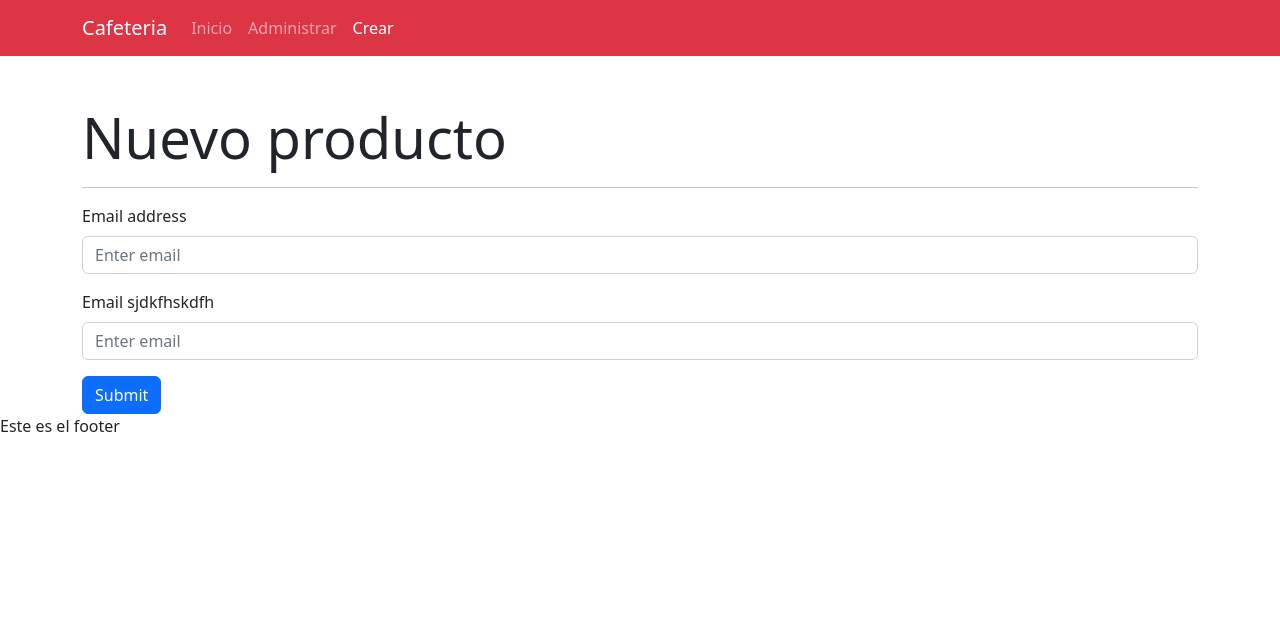
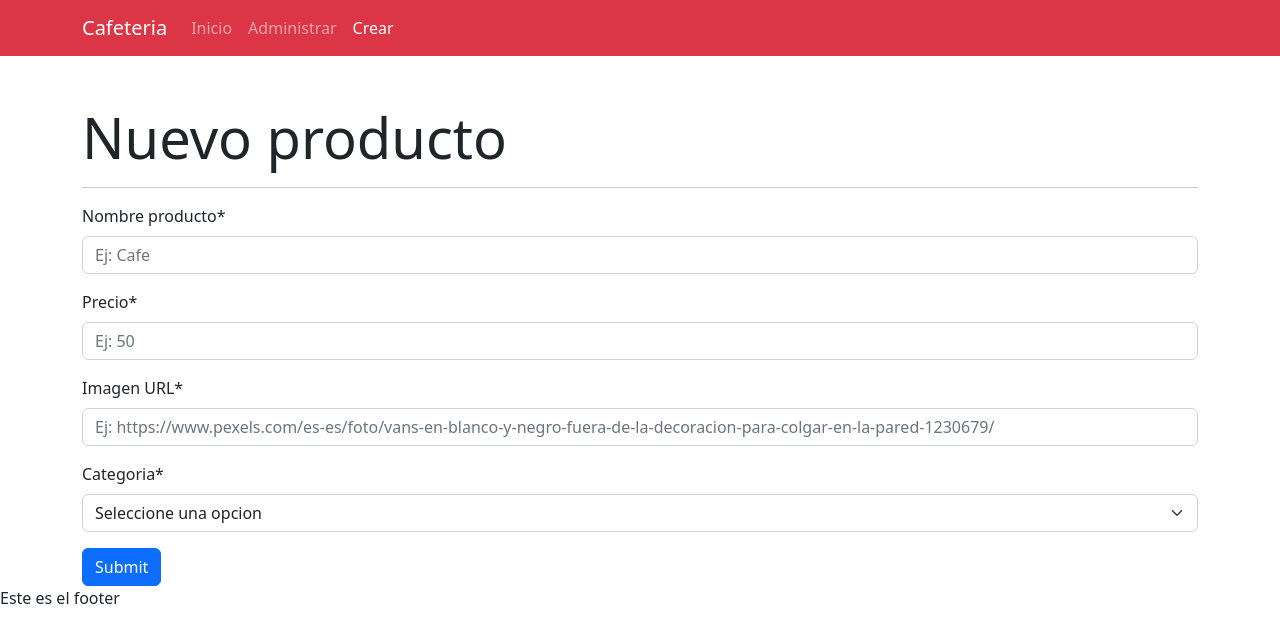
Before and after one commit to rollingcodeschool/Crudc2i, a React (Create React App) app: page /administrar/crear in a window 1280 px wide. Shown: the top 642 px of the page. Built offline with nearby package versions, Linux system fonts and the light colour scheme.

Commit message:
agregamos el maquetado del form

```diff
--- a/src/components/views/producto/CrearProducto.js
+++ b/src/components/views/producto/CrearProducto.js
@@ -7,15 +7,29 @@ const CrearProducto = () => {
       <h1 className="display-4 mt-5">Nuevo producto</h1>
       <hr />
       <Form>
-        <Form.Group className="mb-3" controlId="formBasicEmail">
-          <Form.Label>Email address</Form.Label>
-          <Form.Control type="email" placeholder="Enter email" />
+        <Form.Group className="mb-3" controlId="formNombreProdcuto">
+          <Form.Label>Nombre producto*</Form.Label>
+          <Form.Control type="text" placeholder="Ej: Cafe" />
         </Form.Group>
-        <Form.Group className="mb-3" controlId="formNuevo">
-          <Form.Label>Email sjdkfhskdfh</Form.Label>
-          <Form.Control type="email" placeholder="Enter email" />
+        <Form.Group className="mb-3" controlId="formPrecio">
+          <Form.Label>Precio*</Form.Label>
+          <Form.Control type="text" placeholder="Ej: 50" />
         </Form.Group>
-
+        <Form.Group className="mb-3" controlId="formPrecio">
+          <Form.Label>Imagen URL*</Form.Label>
+          <Form.Control
+            type="text"
+            placeholder="Ej: https://www.pexels.com/es-es/foto/vans-en-blanco-y-negro-fuera-de-la-decoracion-para-colgar-en-la-pared-1230679/"
+          />
+        </Form.Group>
+        <Form.Group className="mb-3" controlId="formPrecio">
+          <Form.Label>Categoria*</Form.Label>
+          <Form.Select>
+            <option value="">Seleccione una opcion</option>
+            <option value="">Una</option>
+            <option value="">Dos</option>
+          </Form.Select>
+        </Form.Group>
         <Button variant="primary" type="submit">
           Submit
         </Button>
```
